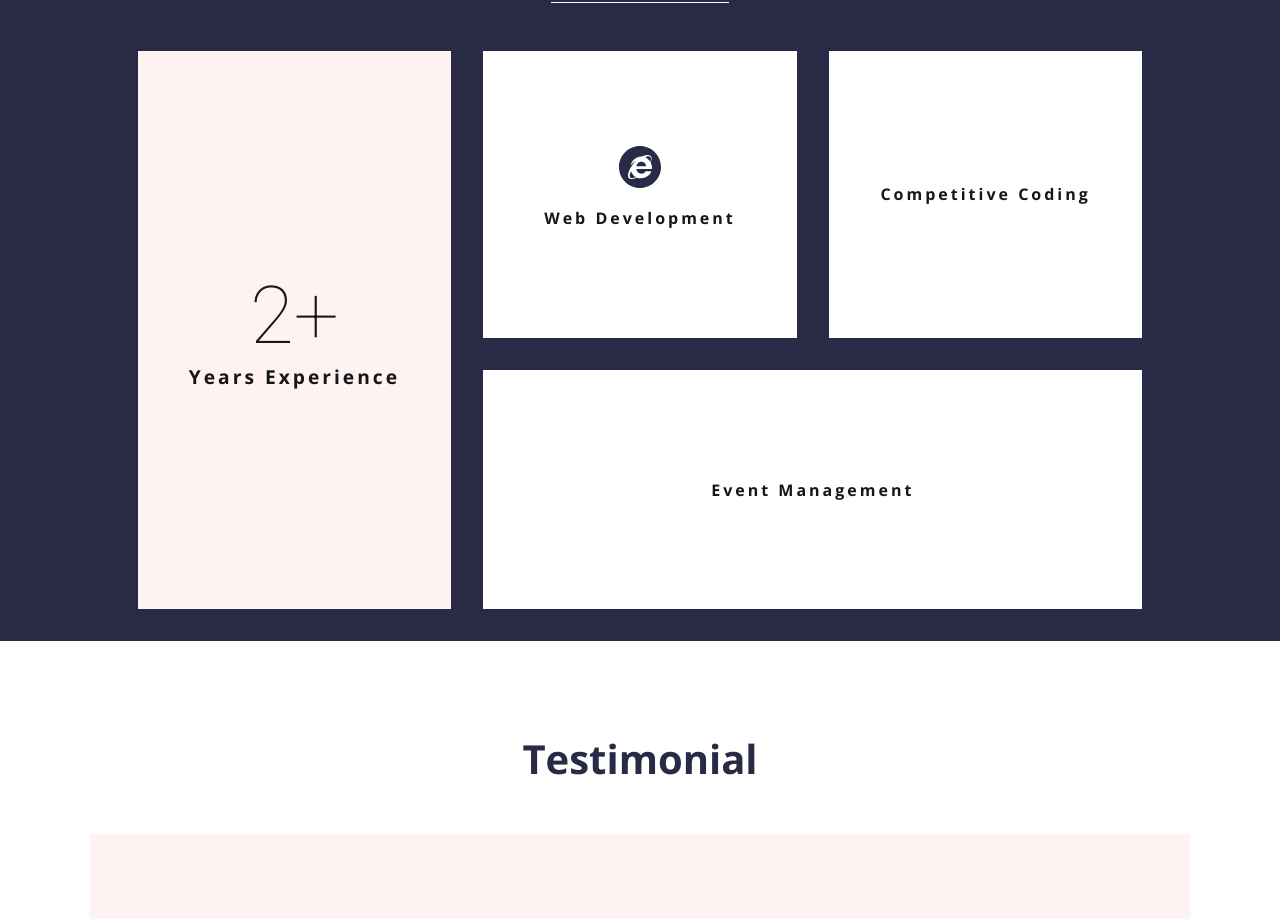
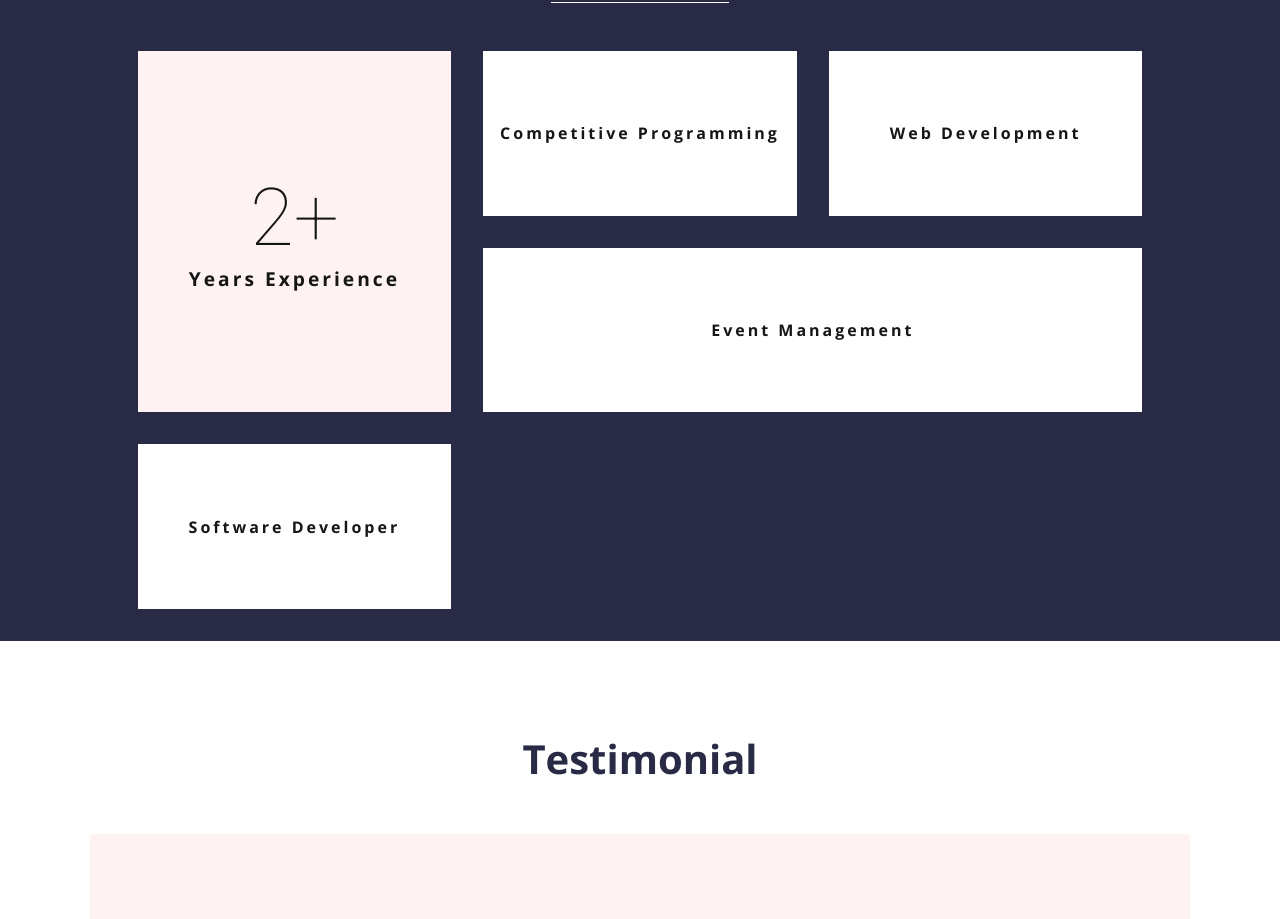
Before and after one commit to anshu51379/portfolio, a React (Create React App) app: page / in a window 1280 px wide. Shown: the part 2739-3658 px from the top of the page. Built offline with nearby package versions, Linux system fonts and the light colour scheme; grey boxes are pictures that could not be loaded.

Commit message:
Update Services.jsx

```diff
--- a/src/components/Services.jsx
+++ b/src/components/Services.jsx
@@ -1,6 +1,5 @@
 import React from "react";
 import { motion } from "framer-motion";
-import { AiFillIeCircle } from "react-icons/ai";
 
 const Services = () => {
   const animations = {
@@ -41,8 +40,7 @@ const Services = () => {
           whileInView={animations.whileInView}
           initial={animations.twoAndThree}
         >
-          <AiFillIeCircle />
-          <span>Web Development</span>
+          <span>Competitive Programming</span>
         </motion.div>
         <motion.div
           className="serviceBox3"
@@ -52,7 +50,7 @@ const Services = () => {
             delay: 0.2,
           }}
         >
-          <span>Competitive Coding</span>
+          <span>Web Development</span>
         </motion.div>
         <motion.div
           className="serviceBox4"
@@ -61,6 +59,13 @@ const Services = () => {
         >
           <span>Event Management</span>
         </motion.div>
+        <motion.div
+          className="serviceBox5"
+          whileInView={animations.whileInView}
+          initial={animations.twoAndThree}
+        >
+          <span>Software Developer</span>
+        </motion.div>
       </section>
     </div>
   );
```
